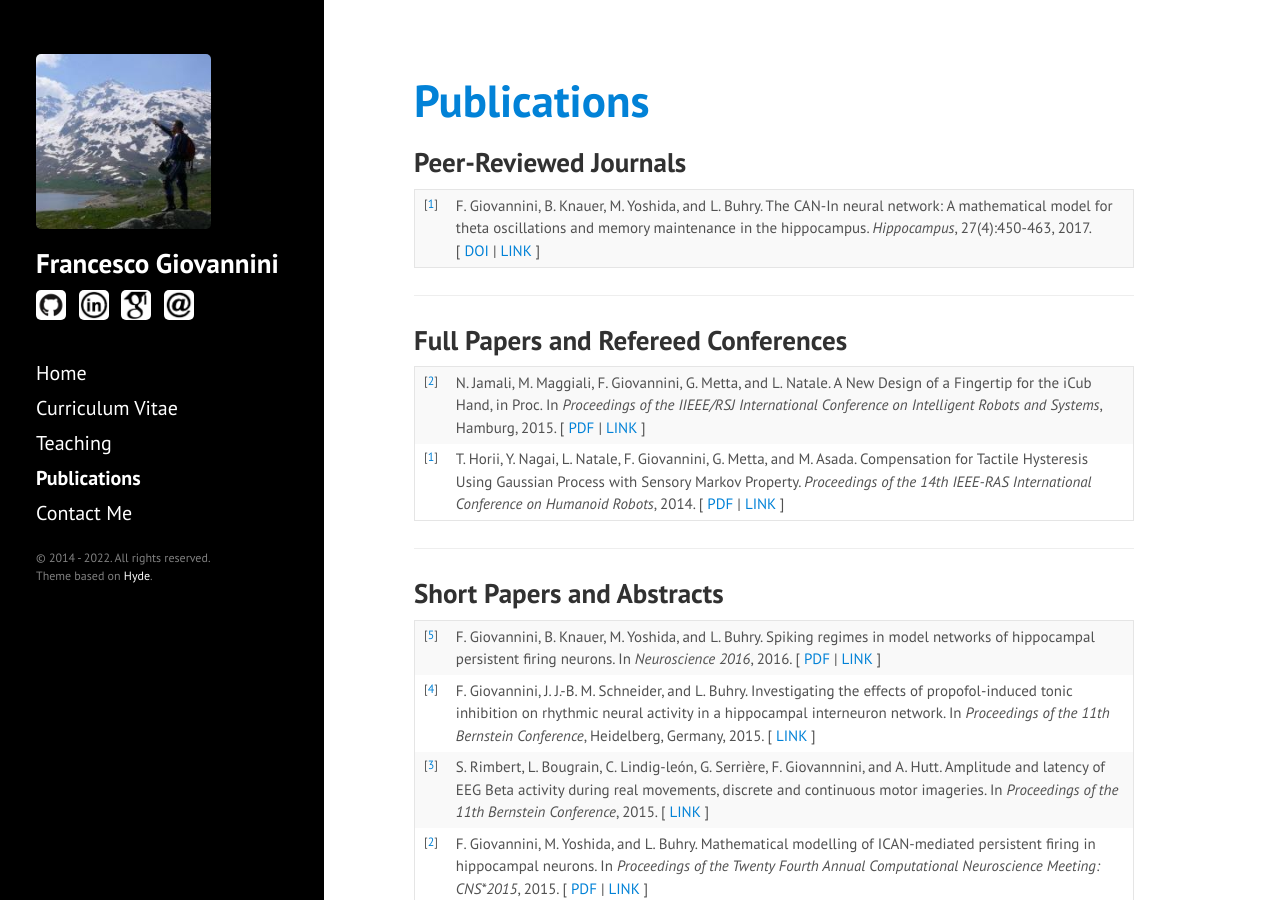
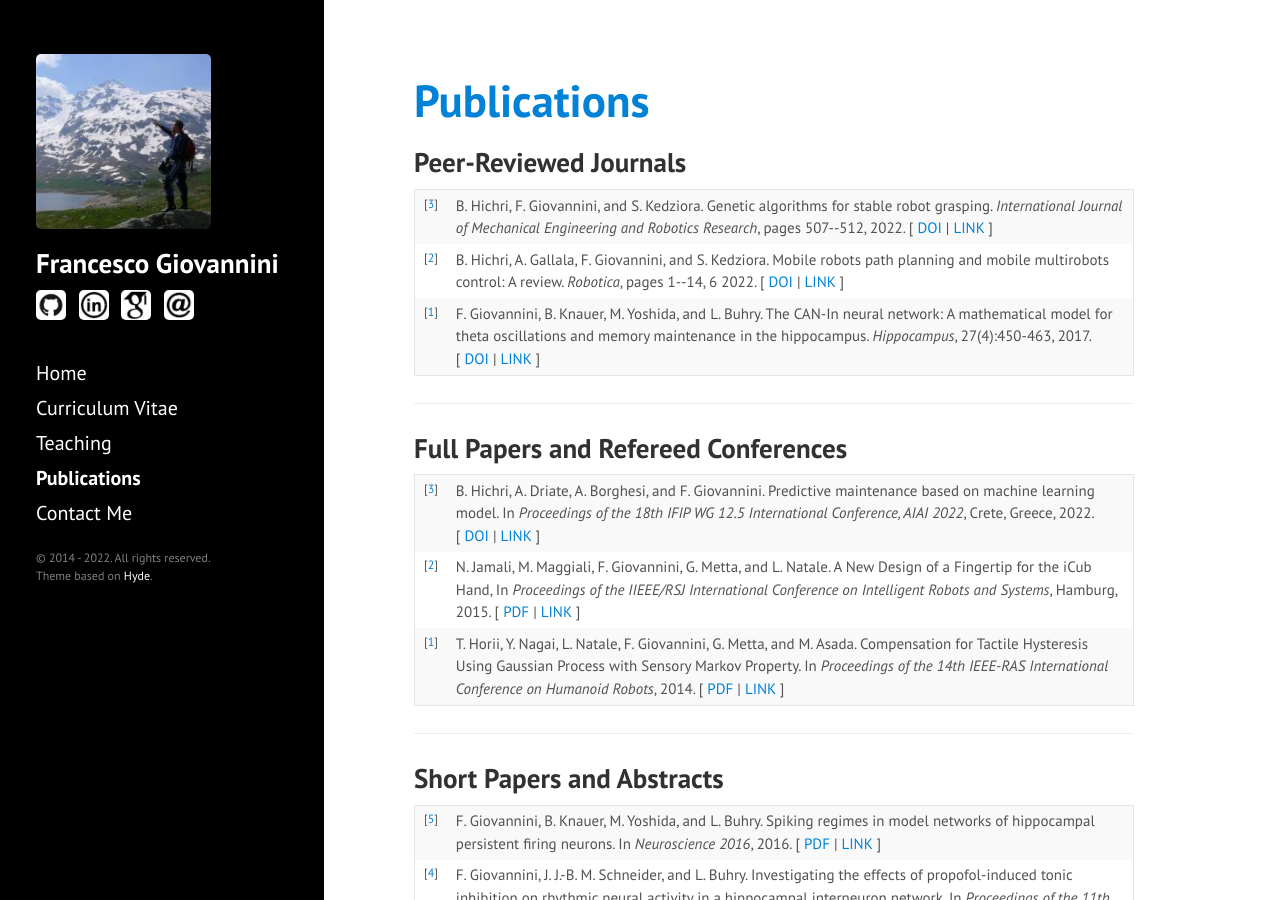
Before and after one commit to JoErNanO/joernano.github.io, a Jekyll site: the page built from pages/03-publications.md, in a window 1280 px wide and 900 px high. Built offline with Jekyll 4.4.1, drawn with Linux system fonts in a browser that asks for light colours.

Commit message:
[PUB] Update publications.

```diff
--- a/pages/03-publications.md
+++ b/pages/03-publications.md
@@ -14,6 +14,33 @@ title: Publications
 
 ## Peer-Reviewed Journals
 <table class="bibliography">
+	<tr valign="top">
+		<td align="right" class="bibtexnumber">
+			[<a name="Hichri2022a">3</a>]
+		</td>
+		<td class="bibtexitem">
+			B.&nbsp;Hichri, F.&nbsp;Giovannini, and S.&nbsp;Kedziora.
+			 Genetic algorithms for stable robot grasping.
+			 <em>International Journal of Mechanical Engineering and Robotics
+			  Research</em>, pages 507--512, 2022.
+			[&nbsp;<a href="http://dx.doi.org/10.18178/ijmerr.11.7.507-512">DOI</a>&nbsp;|
+			<a href="http://www.ijmerr.com/index.php?m=content&amp;c=index&amp;a=show&amp;catid=212&amp;id=1766">LINK</a>&nbsp;]
+		</td>
+	</tr>
+
+	<tr valign="top">
+		<td align="right" class="bibtexnumber">
+			[<a name="Hichri2022b">2</a>]
+		</td>
+		<td class="bibtexitem">
+			B.&nbsp;Hichri, A.&nbsp;Gallala, F.&nbsp;Giovannini, and S.&nbsp;Kedziora.
+			 Mobile robots path planning and mobile multirobots control: A review.
+			 <em>Robotica</em>, pages 1--14, 6 2022.
+			[&nbsp;<a href="http://dx.doi.org/10.1017/S0263574722000893">DOI</a>&nbsp;|
+			<a href="https://www.cambridge.org/core/journals/robotica/article/abs/mobile-robots-path-planning-and-mobile-multirobots-control-a-review/061C196DA5CE166373CCFDEC3C4B7887">LINK</a>&nbsp;]
+		</td>
+	</tr>
+
     <tr valign="top">
         <td align="right" class="bibtexnumber">
             [<a name="Giovannini2017Hippocampus">1</a>]
@@ -35,13 +62,28 @@ title: Publications
 <table class="bibliography">
     <tr valign="top">
         <td align="right" class="bibtexnumber">
+        	[<a name="Hichri2022c">3</a>]
+        </td>
+
+        <td class="bibtexitem">
+            B.&nbsp;Hichri, A.&nbsp;Driate, A.&nbsp;Borghesi, and F.&nbsp;Giovannini.
+             Predictive maintenance based on machine learning model.
+	     In <em>Proceedings of the 18th IFIP WG 12.5 International Conference, AIAI 2022</em>,
+	     Crete, Greece, 2022.
+            [&nbsp;<a href="http://dx.doi.org/10.1007/978-3-031-08337-2_21">DOI</a>&nbsp;|
+            <a href="https://link.springer.com/chapter/10.1007/978-3-031-08337-2_21">LINK</a>&nbsp;]
+        </td>
+    </tr>
+
+    <tr valign="top">
+        <td align="right" class="bibtexnumber">
             [<a id="Jamali2015" name="Jamali2015">2</a>]
         </td>
 
         <td class="bibtexitem">
             N.&nbsp;Jamali, M.&nbsp;Maggiali,
             F.&nbsp;Giovannini, G.&nbsp;Metta, and L.&nbsp;Natale. A New Design of
-            a Fingertip for the iCub Hand, in Proc. In <em>Proceedings of the
+            a Fingertip for the iCub Hand, In <em>Proceedings of the
             IIEEE/RSJ International Conference on Intelligent Robots and
             Systems</em>, Hamburg, 2015.
             [&nbsp;<a href="http://ieeexplore.ieee.org/stamp/stamp.jsp?tp=&arnumber=7353747">PDF</a>&nbsp;|
@@ -58,7 +100,7 @@ title: Publications
             T.&nbsp;Horii, Y.&nbsp;Nagai, L.&nbsp;Natale, F.&nbsp;Giovannini,
             G.&nbsp;Metta, and M.&nbsp;Asada. Compensation for Tactile
             Hysteresis Using Gaussian Process with Sensory Markov Property.
-            <em>Proceedings of the 14th IEEE-RAS International Conference on
+            In <em>Proceedings of the 14th IEEE-RAS International Conference on
             Humanoid Robots</em>, 2014. [&nbsp;<a href=
             "http://cnr.ams.eng.osaka-u.ac.jp/~yukie/Publications/Horii_Humanoids14.pdf">PDF</a>&nbsp;|
             <a href=
```
Also changed, not shown: mypages/mypubs/FGPubs-Journals.bib (+23 -0 lines), mypages/mypubs/FGPubs-PapersAndConfs.bib (+12 -0 lines).
